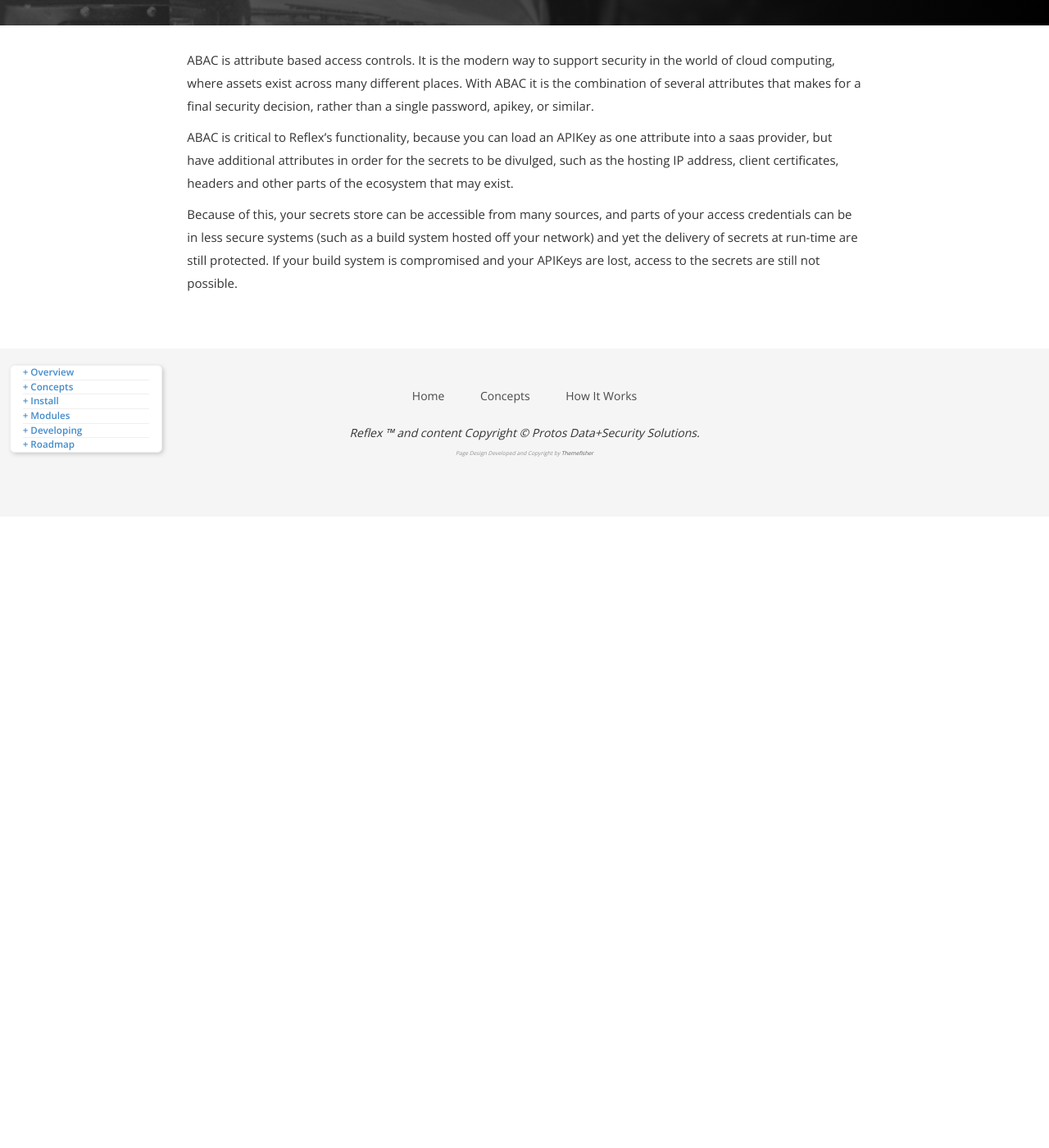
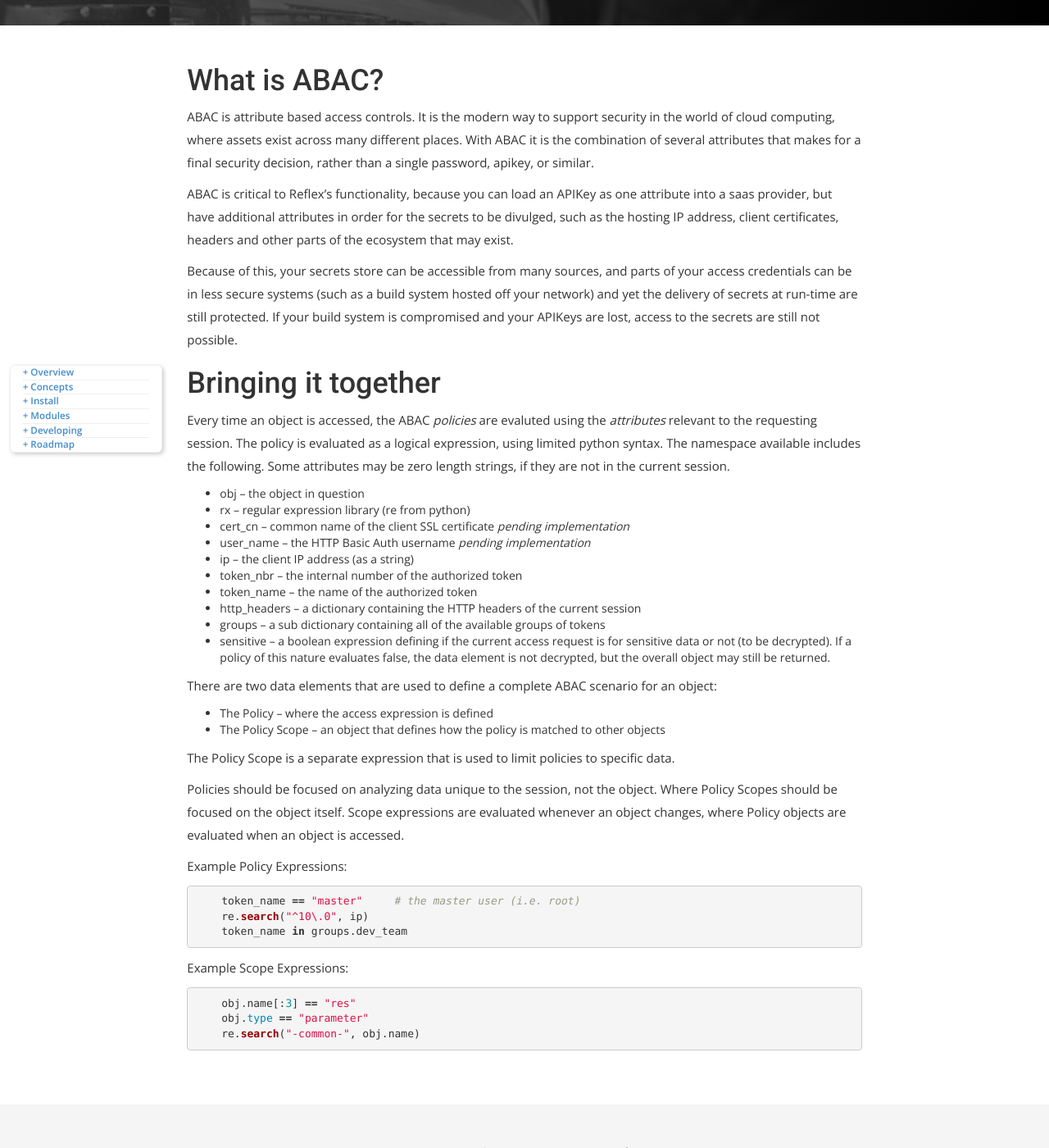
Before and after one commit to reflexsc/web, a Jekyll site: the page built from docs/abac.md, in a window 1280 px wide and 1400 px high, scrolled down 391 px. Shown: the whole window at 82% size. Built offline with Jekyll 4.4.1, drawn with Linux system fonts in a browser that asks for light colours; nearby versions of some CDN libraries; some web fonts are replaced; before the commit the page ends 1021 px from its top, so only the background shows below that; some of the changed text lies outside the part shown.

Commit message:
updating abac docs

```diff
--- a/docs/abac.md
+++ b/docs/abac.md
@@ -1,10 +1,53 @@
 ---
 layout: docs
-title:  What is ABAC?
+title:  Attribute Based Access Controls (ABAC)
 permalink: /docs/abac/
 ---
+
+# What is ABAC?
+
 ABAC is attribute based access controls.  It is the modern way to support security in the world of cloud computing, where assets exist across many different places.  With ABAC it is the combination of several attributes that makes for a final security decision, rather than a single password, apikey, or similar.
 
 ABAC is critical to Reflex's functionality, because you can load an APIKey as one attribute into a saas provider, but have additional attributes in order for the secrets to be divulged, such as the hosting IP address, client certificates, headers and other parts of the ecosystem that may exist.
 
 Because of this, your secrets store can be accessible from many sources, and parts of your access credentials can be in less secure systems (such as a build system hosted off your network) and yet the delivery of secrets at run-time are still protected.  If your build system is compromised and your APIKeys are lost, access to the secrets are still not possible.
+
+# Bringing it together
+
+Every time an object is accessed, the ABAC *policies* are evaluted using the *attributes* relevant to the requesting session.  The policy is evaluated as a logical expression, using limited python syntax.  The namespace available includes the following.  Some attributes may be zero length strings, if they are not in the current session.
+
+* obj -- the object in question
+* rx -- regular expression library (re from python)
+* cert_cn -- common name of the client SSL certificate *pending implementation*
+* user_name -- the HTTP Basic Auth username *pending implementation*
+* ip -- the client IP address (as a string)
+* token_nbr -- the internal number of the authorized token
+* token_name -- the name of the authorized token
+* http_headers -- a dictionary containing the HTTP headers of the current session
+* groups -- a sub dictionary containing all of the available groups of tokens
+* sensitive -- a boolean expression defining if the current access request is for sensitive data or not (to be decrypted).  If a policy of this nature evaluates false, the data element is not decrypted, but the overall object may still be returned.
+
+There are two data elements that are used to define a complete ABAC scenario for an object:
+
+* The Policy -- where the access expression is defined
+* The Policy Scope -- an object that defines how the policy is matched to other objects
+
+The Policy Scope is a separate expression that is used to limit policies to specific data.
+
+Policies should be focused on analyzing data unique to the session, not the object.  Where Policy Scopes should be focused on the object itself.  Scope expressions are evaluated whenever an object changes, where Policy objects are evaluated when an object is accessed.
+
+Example Policy Expressions:
+
+{% highlight python %}
+    token_name == "master"     # the master user (i.e. root)
+    re.search("^10\.0", ip)
+    token_name in groups.dev_team
+{% endhighlight %}
+
+Example Scope Expressions:
+
+{% highlight python %}
+    obj.name[:3] == "res"
+    obj.type == "parameter"
+    re.search("-common-", obj.name)
+{% endhighlight %}
```
